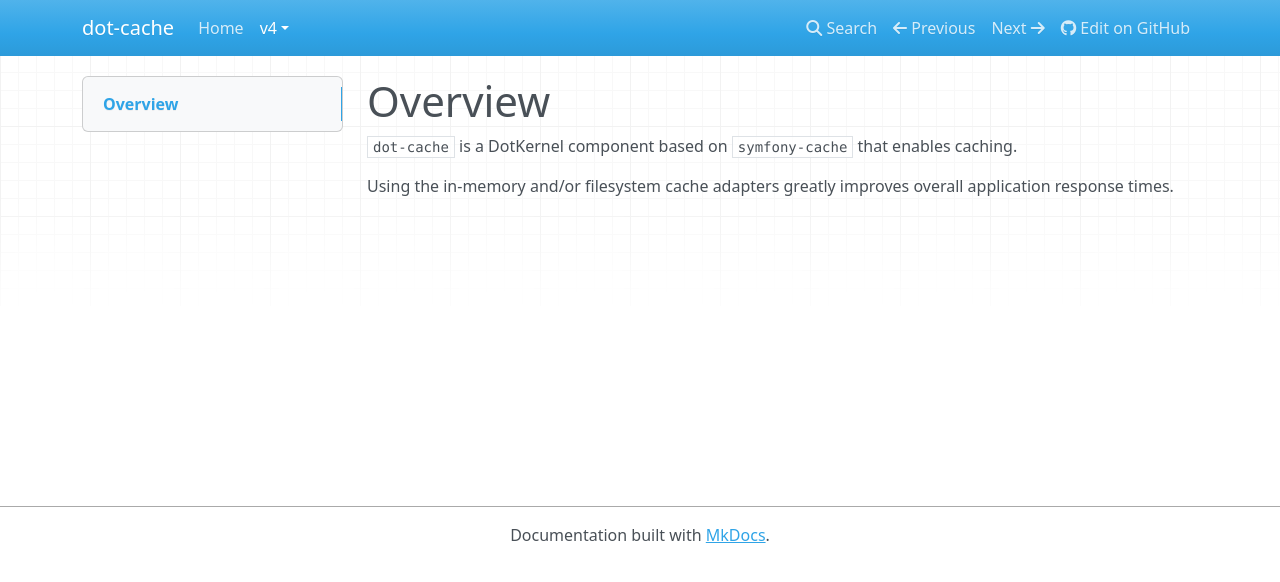
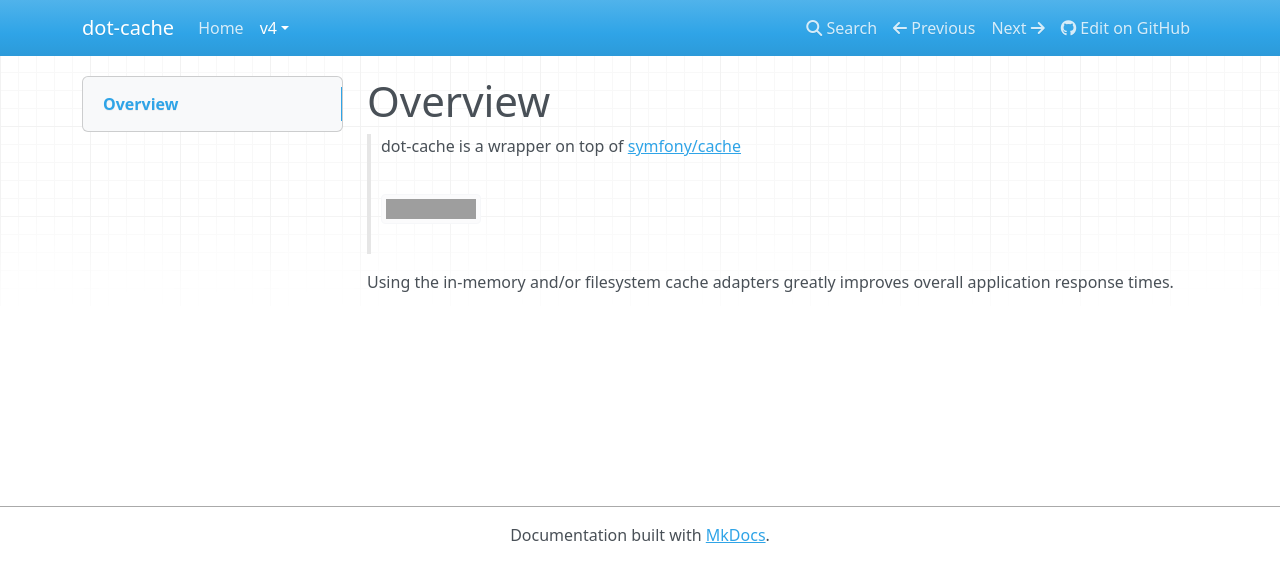
Before and after one commit to dotkernel/dot-cache, an MkDocs documentation site: the page built from docs/book/v4/overview.md, in a window 1280 px wide. Shown: the top 582 px of the page. Built offline with MkDocs 1.6.1, drawn with Linux system fonts in a browser that asks for light colours; nearby versions of some CDN libraries; grey boxes are pictures that could not be loaded.

Commit message:
updated docs

```diff
--- a/docs/book/v4/overview.md
+++ b/docs/book/v4/overview.md
@@ -1,5 +1,7 @@
 # Overview
 
-`dot-cache` is a DotKernel component based on `symfony-cache` that enables caching.
+> dot-cache is a wrapper on top of [symfony/cache](https://github.com/symfony/cache)
+>
+> ![OSS Lifecycle](https://img.shields.io/osslifecycle/symfony/cache)
 
 Using the in-memory and/or filesystem cache adapters greatly improves overall application response times.
```
